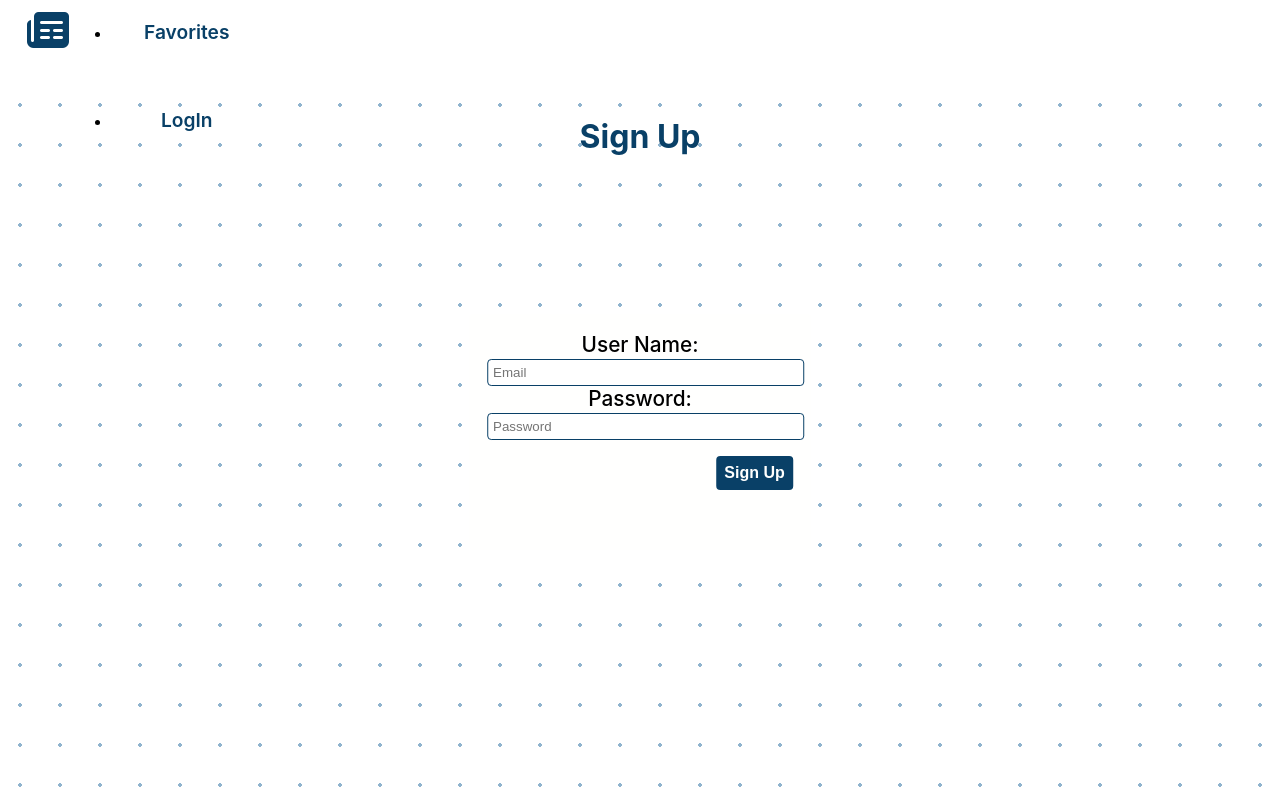
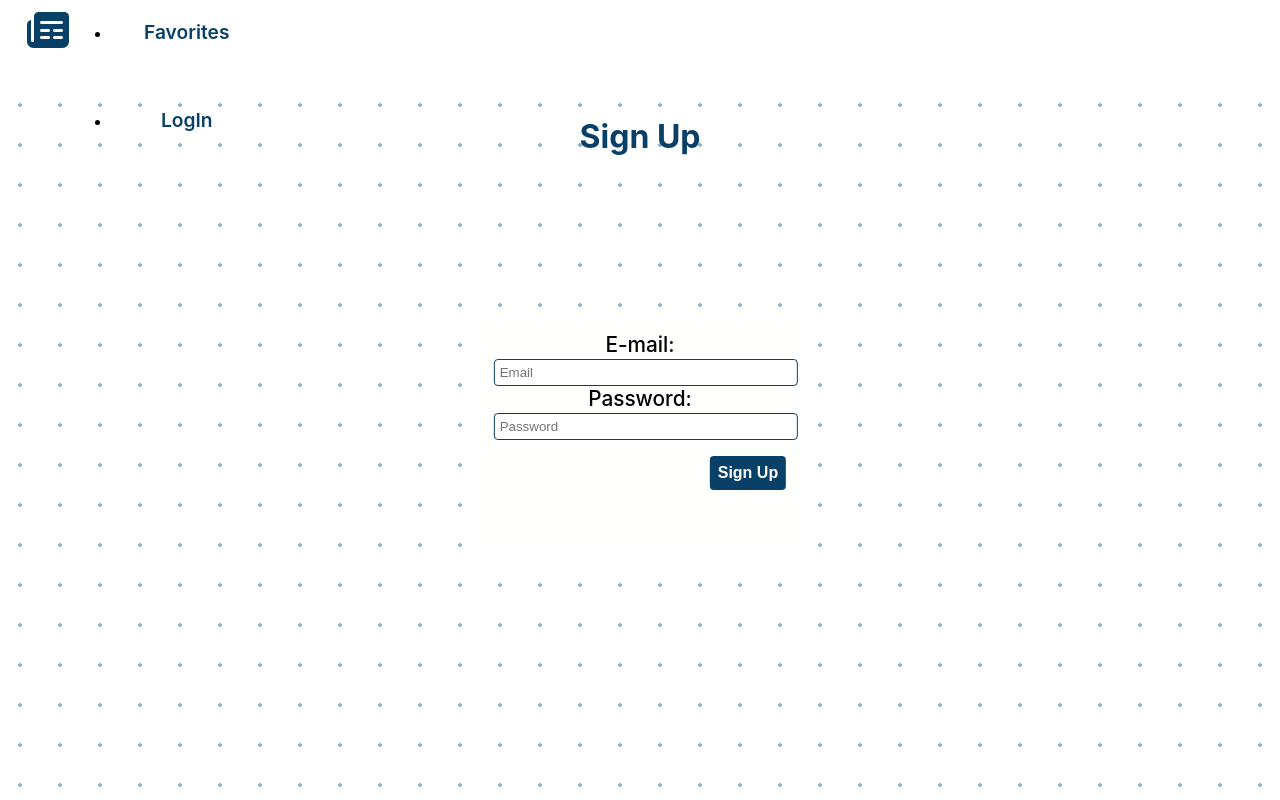
Before and after one commit to sachika13125/news-app, a React (Create React App) app: page /signup in a window 1280 px wide. Shown: the top 800 px of the page. Built offline with nearby package versions, Linux system fonts and the light colour scheme; no server answers.

Commit message:
modify label

```diff
--- a/src/Components/SignUp.jsx
+++ b/src/Components/SignUp.jsx
@@ -31,7 +31,7 @@ const SignUp = () => {
     <div className='login-page'>
         <h1>Sign Up</h1>
         <div className='login-form'>
-            <label>User Name:
+            <label>E-mail:
                 <input type='email' value={email} onChange={(e) => setEmail(e.target.value)} placeholder='Email' />
             </label>
             <br />
```
